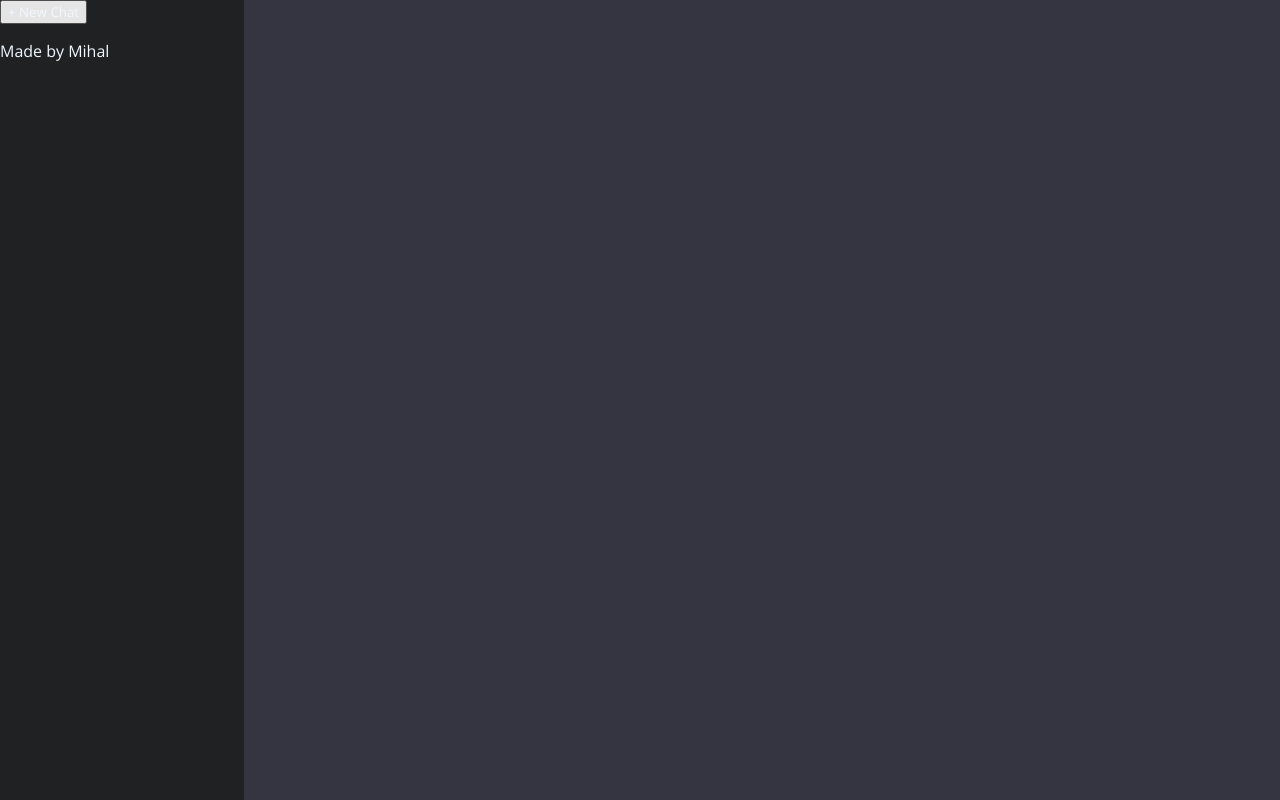
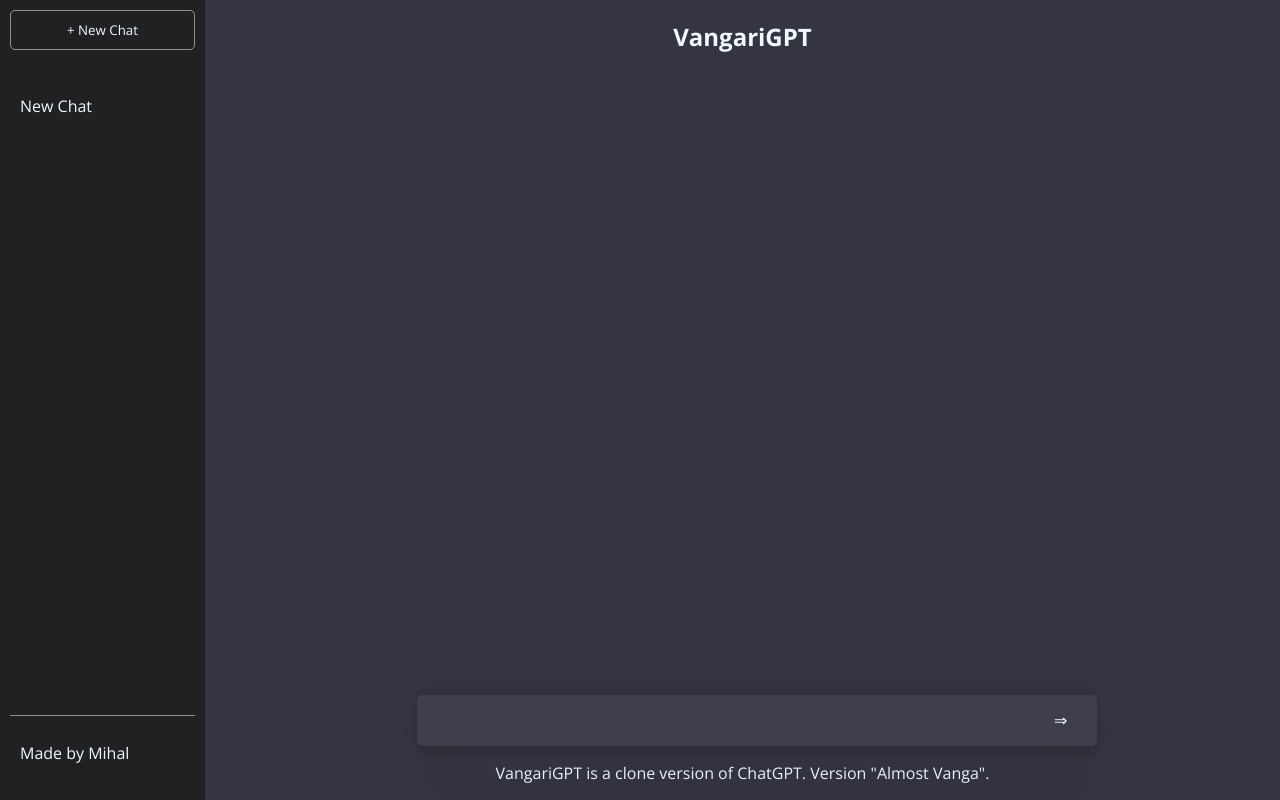
Before and after one commit to mihalazmaeen/ChatGPT_Clone, a React (Create React App) app: page / in a window 1280 px wide. Built offline with nearby package versions, Linux system fonts and the light colour scheme.

Commit message:
overall layout design

```diff
--- a/src/App.js
+++ b/src/App.js
@@ -5,12 +5,26 @@
     <div className="app">
       <section className="side-bar">
         <button>+ New Chat</button>
-        <ul className="history"></ul>
+        <ul className="history">
+          <li>New Chat</li>
+        </ul>
         <nav>
           <p>Made by Mihal</p>
         </nav>
       </section>
-      <section></section>
+      <section className="main">
+        <h1> VangariGPT</h1>
+        <ul className="feed"></ul>
+        <div className="bottom-section">
+          <div className="input-container">
+            <input />
+            <div id="submit">⇒</div>
+          </div>
+          <p>
+            VangariGPT is a clone version of ChatGPT. Version "Almost Vanga".
+          </p>
+        </div>
+      </section>
     </div>
   );
 }
--- a/src/index.css
+++ b/src/index.css
@@ -1,10 +1,8 @@
-
-@import url('https://fonts.googleapis.com/css2?family=Open+Sans:ital,wght@0,300..800;1,300..800&display=swap');
-
+@import url("https://fonts.googleapis.com/css2?family=Open+Sans:ital,wght@0,300..800;1,300..800&display=swap");
 
 * {
   color: aliceblue;
-  font-family: 'open sans',sans-serif;
+  font-family: "open sans", sans-serif;
 }
 
 body {
@@ -13,14 +11,85 @@
 }
 .app {
   background-color: #343541;
+  display: flex;
 }
 .side-bar {
-  background-color:#202123;
+  background-color: #202123;
   height: 100vh;
   width: 244px;
+  display: flex;
+  flex-direction: column;
+  justify-content: space-between;
 }
 
 .main {
   height: 100vh;
   width: 100%;
+  display: flex;
+  flex-direction: column;
+  justify-content: space-between;
+  align-items: center;
+  text-align: center;
+
 }
+button {
+  border: solid 0.5px rgba(255, 255, 255, 0.5);
+  background-color: transparent;
+  border-radius: 5px;
+  padding: 10px;
+  margin: 10px;
+}
+nav {
+  border-top: solid 0.5px rgba(255, 255, 255, 0.5);
+  padding: 10px;
+  margin: 10px;
+}
+.history {
+  padding: 10px;
+  margin: 10px;
+  height: 100%;
+}
+.history li{
+  list-style-type:none;
+  padding: 15px 0;
+  cursor: pointer;
+}
+.info {
+  color: rgba(255,255,255,0.5);
+  font-size: 11px;
+  padding: 10px;
+}
+.bottom-section {
+  width: 100%;
+  display: flex;
+  flex-direction: column;
+  justify-content: space-between;
+  align-items: center;
+}
+.input-container {
+  position: relative;
+  width: 100%;
+  max-width: 650px;
+}
+input {
+  width: 100%;
+  font-size: 20px;
+  background-color: rgba(255, 255, 255, 0.05);
+  border: none;
+  padding: 12px 15px;
+  border-radius: 5px;
+  box-shadow: rgba(0,0,0, 0.05) 0 54px 55px,
+              rgba(0,0,0, 0.05) 0 -12px 30px,
+              rgba(0,0,0, 0.05) 0 4px 6px,
+              rgba(0,0,0, 0.05) 0 12px 3px,
+              rgba(0,0,0, 0.05) 0 -3px 5px;
+}
+input:focus{
+  outline: none;
+}
+#submit {
+  position: absolute;
+  bottom: 15px;
+  right: 0;
+  cursor: pointer;
+}
```
